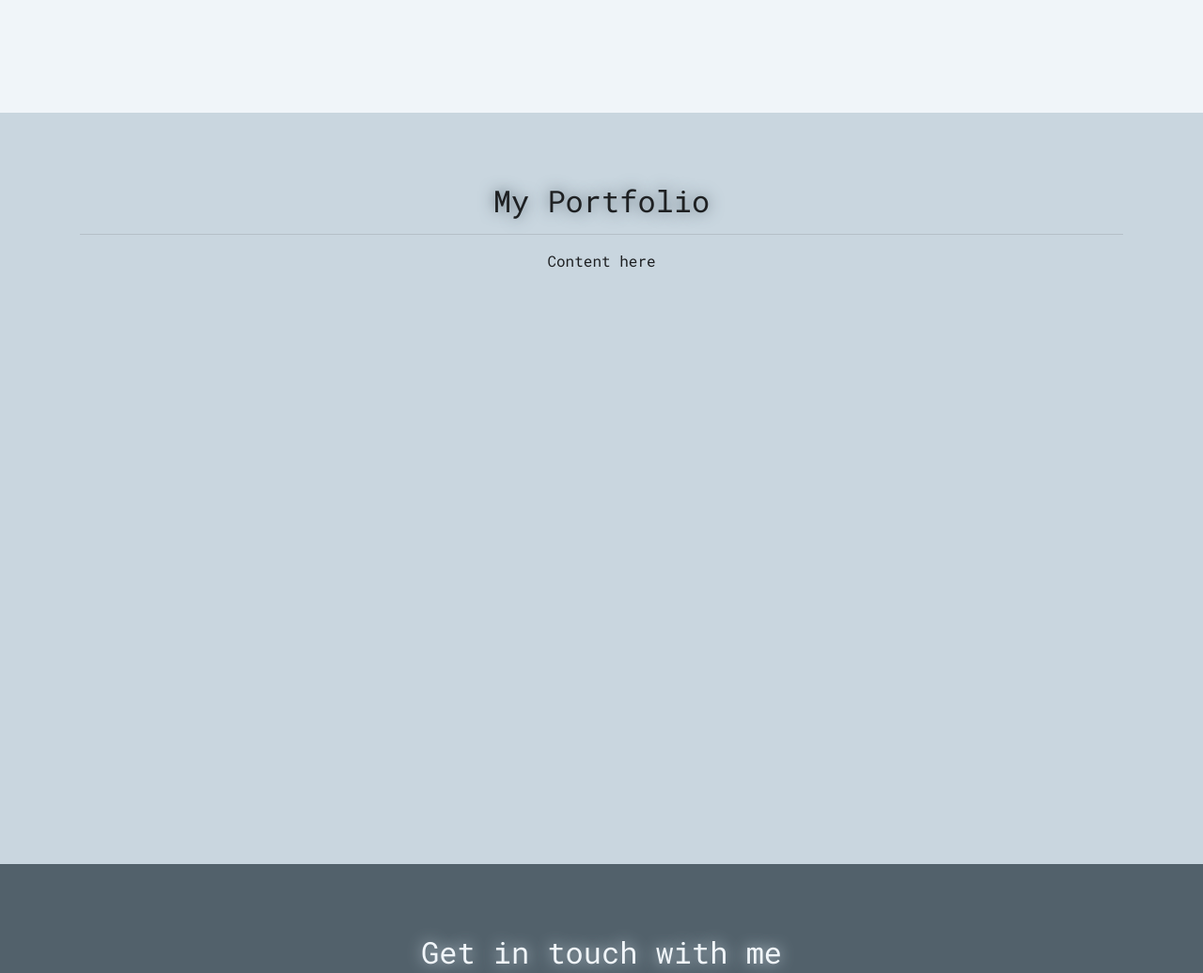
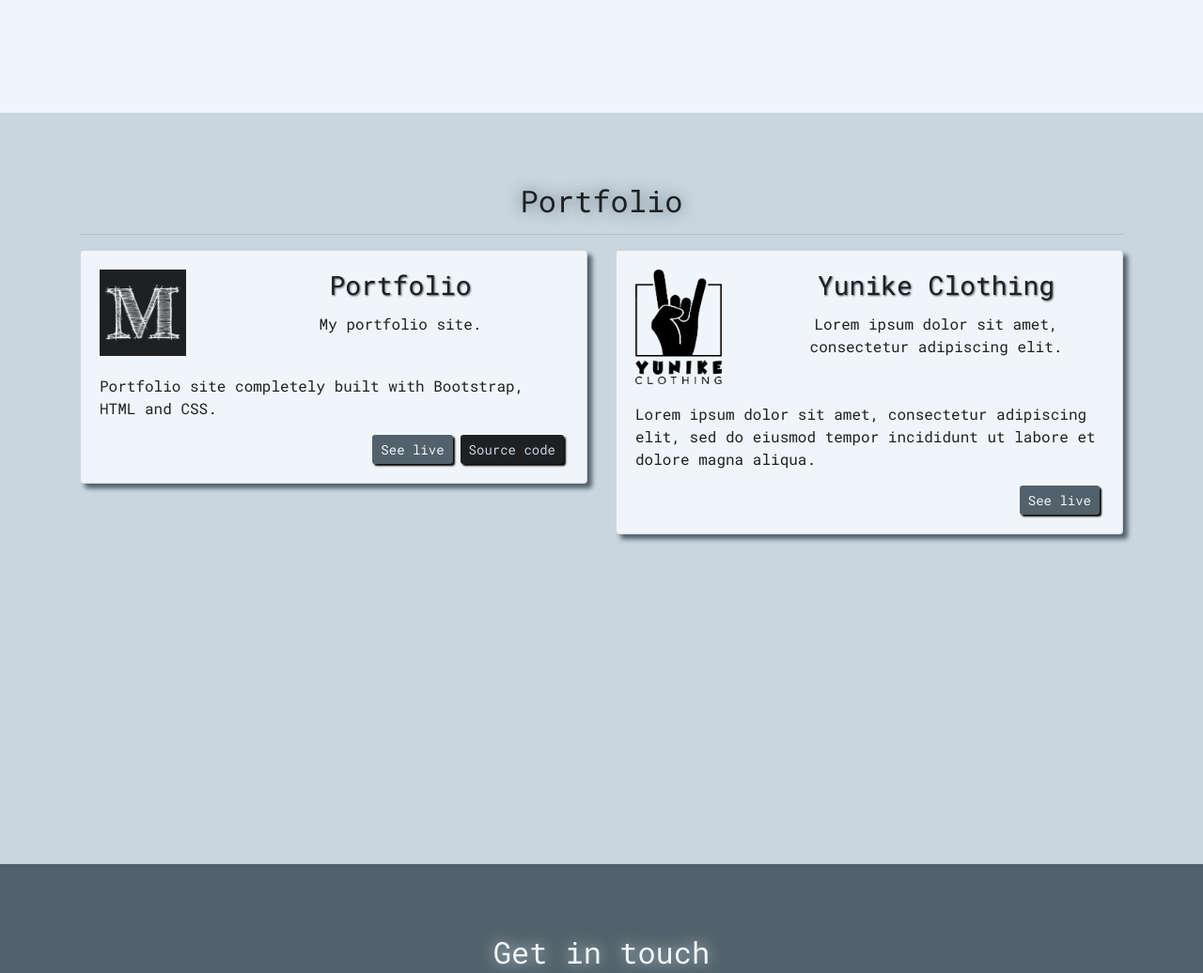
Before and after one commit to maharshi-b/maharshi-b.github.io, a plain HTML site: page index.html in a window 1280 px wide. Shown: the part 1480-2516 px from the top of the page at 94% size. Drawn offline with nearby package versions, Linux system fonts and the light colour scheme.

Commit message:
portfolio section added

```diff
--- a/assets/css/style.css
+++ b/assets/css/style.css
@@ -47,7 +47,7 @@ html {
     position: relative;
     justify-content: center;
     align-items: center;
-    height: 100vh;
+    min-height: 100vh;
     color: #c9d6df;
     background-color: #1e2022;
     text-shadow: 0px 0px 16px #52616b;
@@ -65,7 +65,7 @@ html {
     position: relative;
     justify-content: center;
     align-items: center;
-    height: 100vh;
+    min-height: 100vh;
     color: #52616b;
     background-color: #f0f5f9;
 }
@@ -82,7 +82,7 @@ html {
     position: relative;
     justify-content: center;
     align-items: center;
-    height: 100vh;
+    min-height: 100vh;
     color: #1e2022;
     background-color: #c9d6df;
 }
@@ -113,3 +113,25 @@ html {
     text-decoration: none;
     color:#f0f5f9;
 }
+.btn-one,
+.btn-one:hover{
+    color: #f0f5f9;
+    background-color: #52616b;
+    box-shadow: 2px 2px 2px 0px black;}
+.btn-two,
+.btn-two:hover
+{
+    background-color: #1e2022;
+    color: #c9d6df ;
+    box-shadow: 2px 2px 2px 0px black;}
+.card{
+    box-shadow: 5px 5px 5px 0px #52616b;
+    background-color: #f0f5f9;
+}
+.image-icon{
+    padding-top: 1.25rem;
+    padding-left: 1.25rem;
+}
+.text-3d{
+    text-shadow: 1px 1px 2px #52616b;
+}
--- a/index.html
+++ b/index.html
@@ -13,7 +13,7 @@
     <script>
       function my(){
         $("#navbarsExample09").removeClass('show');
-        $("#id2").addClass('collapsed');
+        $("#toggler").addClass('collapsed');
         return true;
       }
     </script>
@@ -26,7 +26,7 @@
             <img src="assets/img/logo.png" alt="maharshi" width='150px'>
           </a>
 
-          <div class="navbar-toggler collapsed hamburger" id="id2" type="button" data-toggle="collapse" data-target="#navbarsExample09" aria-controls="navbarsExample09" aria-expanded="false" aria-label="Toggle navigation">
+          <div class="navbar-toggler collapsed hamburger" id="toggler" type="button" data-toggle="collapse" data-target="#navbarsExample09" aria-controls="navbarsExample09" aria-expanded="false" aria-label="Toggle navigation">
 
               <div class="bar"></div>
               <div class="bar"></div>
@@ -63,7 +63,7 @@
     <div class='about' id="about">
       <div class='container'>
         <center>
-          <h2 class='top-padding'>About Myself</h2>
+          <h2 class='top-padding'>About Me</h2>
         </center>
         <hr>
         <p><center>Lorem ipsum dolor sit amet, consectetur adipiscing elit, sed do eiusmod tempor incididunt
@@ -76,28 +76,85 @@
 
     <div class='portfolio' id="portfolio">
 
-      <div class="container">
+      <div class="container pb-3">
           <center>
-            <h2 class='top-padding'>My Portfolio</h2>
+            <h2 class='top-padding'>Portfolio</h2>
           </center>
           <hr>
-          <p><center>Content here</center></p>
+            <div class="row">
+              <div class="col-md-6">
+                <div class="card mb-3">
+                  <div class="row">
+                    <div class=" col-md-3 col-4">
+                        <center>
+                            <img class="image-icon" src="assets/img/favicon.png" width="100%" alt="...">
+                        </center>
+                    </div>
+                    <div class="col-md-9 col-8">
+                      <div class="card-body">
+                        <center>
+                        <h3 class="card-title text-3d">Portfolio</h3>
+
+                        <p class="card-text">My portfolio site.</p>
+                      </center>
+                      </div>
+                    </div>
+                  </div>
+                  <div class="card-body">
+                    <p class="card-text">
+                      Portfolio site completely built with Bootstrap, HTML and CSS.
+                    </p>
+                    <div class='d-flex justify-content-end'>
+                      <button onclick="window.open('https://maharshi.me','_blank')" class="btn btn-sm btn-one mx-1">See live</button>
+                      <button onclick="window.open('https://github.com/maharshi-b/portfolio','_blank')" class="btn btn-sm btn-two mx-1">Source code</button>
+                    </div>
+                  </div>
+                </div>
+              </div>
+
+              <div class="col-md-6">
+                <div class="card mb-3">
+                  <div class="row">
+                    <div class=" col-md-3 col-4">
+                        <center>
+                            <img class="image-icon" src="assets/img/portfolio/yctees.png" width="100%" alt="...">
+                        </center>
+                    </div>
+                    <div class="col-md-9 col-8">
+                      <div class="card-body">
+                        <center>
+                        <h3 class="card-title text-3d">Yunike Clothing</h3>
+
+                        <p class="card-text">Lorem ipsum dolor sit amet, consectetur adipiscing elit.</p>
+                      </center>
+                      </div>
+                    </div>
+                  </div>
+                  <div class="card-body">
+                    <p class="card-text">
+                      Lorem ipsum dolor sit amet, consectetur adipiscing elit, sed do eiusmod tempor incididunt
+                      ut labore et dolore magna aliqua.
+                    </p>
+                    <div class='d-flex justify-content-end'>
+                      <button onclick="window.open('https://yctees.in','_blank')" class="btn btn-sm btn-one mx-1">See live</button>
+                    </div>
+                  </div>
+                </div>
+              </div>
+            </div>
       </div>
 
     </div>
 
     <div class='contact' id="contact">
 
-      <div class="container">
+      <div class="container pb-3">
         <center>
-          <h2 class='top-padding'>Get in touch with me</h2>
+          <h2 class='top-padding'>Get in touch</h2>
         </center>
         <hr>
             <div class="my-2">
               <center><i class="fa fa-envelope pr-3" aria-hidden="true"></i><a href="mailto:maharshi3781@gmail.com">maharshi3781@gmail.com</a></center>
-            </div>
-            <div class="my-2">
-              <center><i class="fa fa-phone pr-3" aria-hidden="true"></i><a href="tel:+916302523720">6302523720</a></center>
             </div>
 
             <div class="mt-2 mb-4">
@@ -105,7 +162,6 @@
             </div>
             <div class="py-2">
               <center>
-                <a class='mr-3' target="blank" href="https://github.com/maharshi-b"><i class="fa fa-github fa-2x" aria-hidden="true"></i></a>
                 <a class='mr-3' target="blank" href="https://www.reddit.com/user/maharshimartian"><i class="fa fa-reddit fa-2x" aria-hidden="true"></i></a>
                 <a class="mr-3" target="blank" href="https://www.youtube.com/channel/UCa8E6cWhw8U-W1jlgmuy8Xw"><i class="fa fa-2x fa-youtube-play" aria-hidden="true"></i></a>
               </center>
```
Also changed, not shown: assets/img/favicon.PNG (added), assets/img/portfolio/yctees.png (added).
